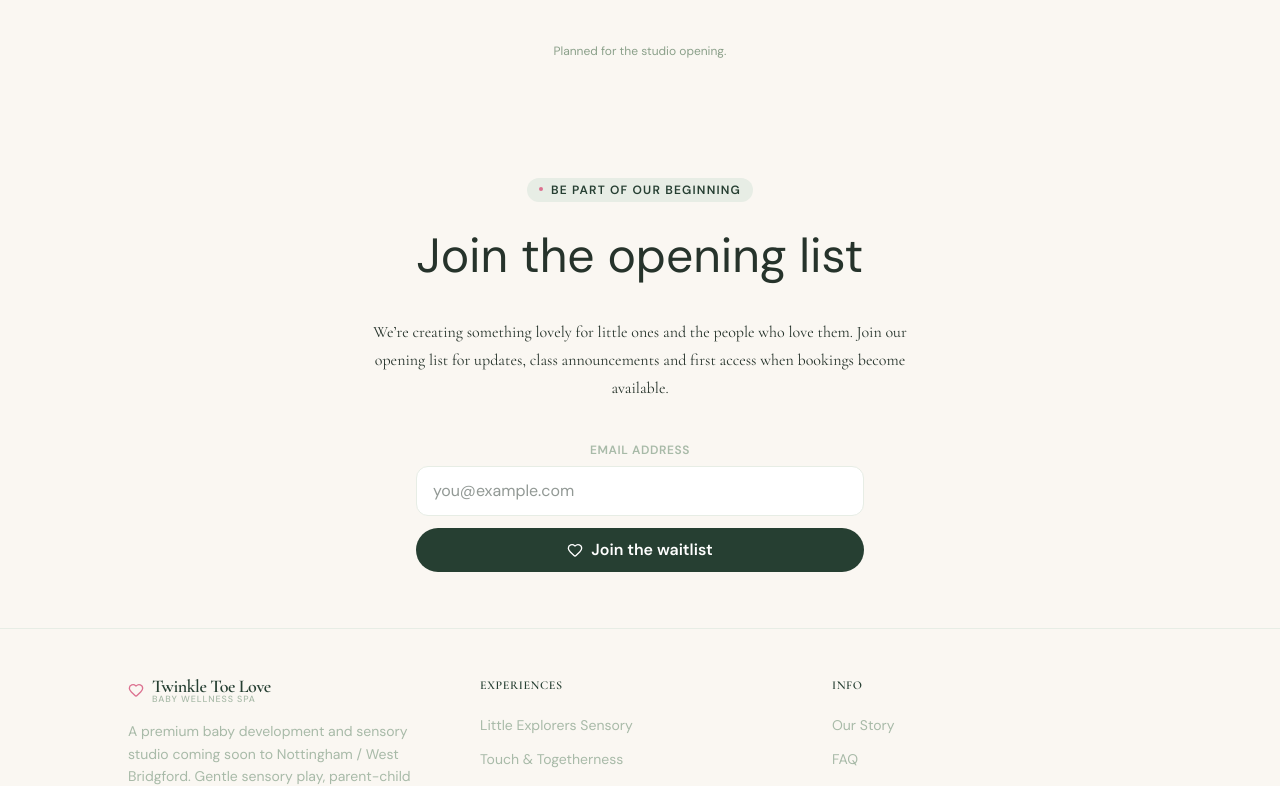
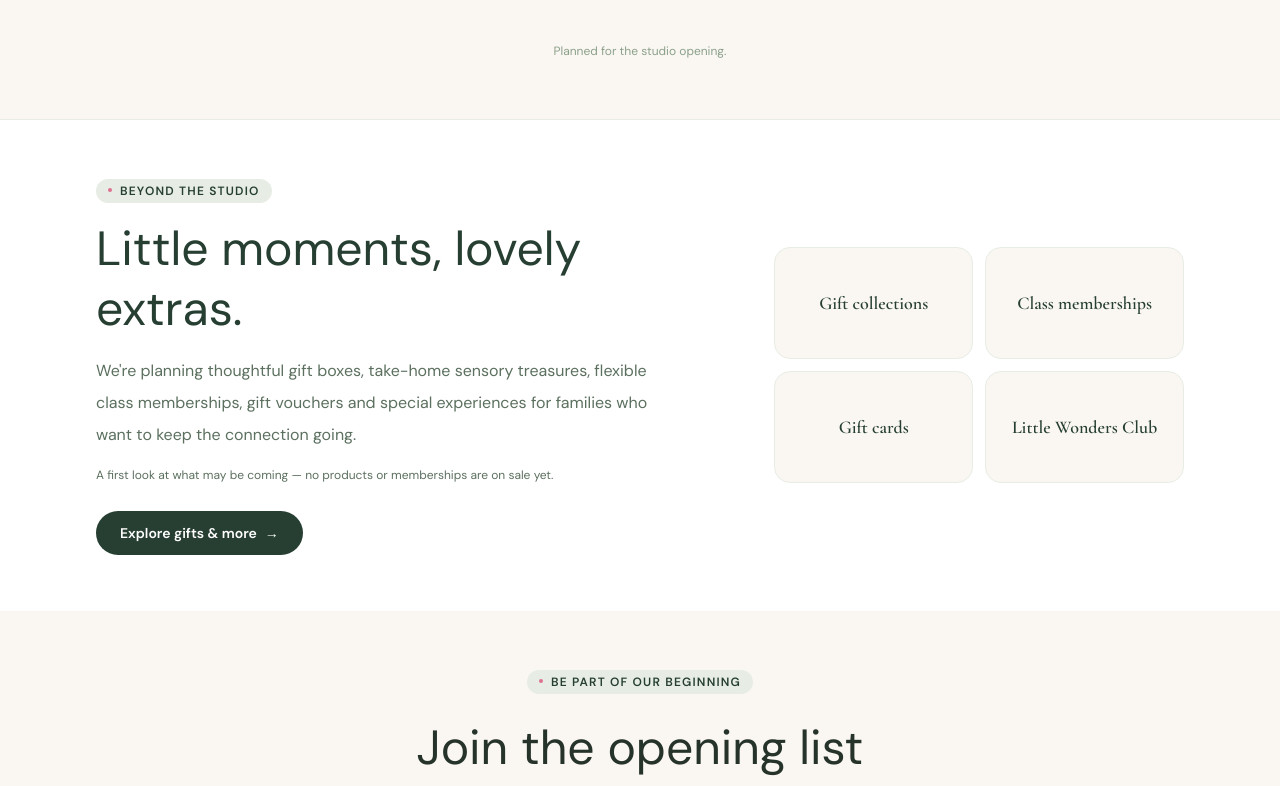
Before and after one commit to lizellevg2601-alt/baby-spa-microsite, a Next.js app: page / in a window 1280 px wide. Shown: the part 3235-4021 px from the top of the page. Built offline with nearby package versions, Linux system fonts and the light colour scheme.

Commit message:
Introduce gifts and memberships on homepage

```diff
--- a/src/app/page.tsx
+++ b/src/app/page.tsx
@@ -368,6 +368,41 @@ export default function Home() {
         </Container>
       </SectionWrapper>
 
+      {/* Discover gifts, memberships and other ways to connect */}
+      <SectionWrapper bg="white" className="section-padding-compact border-t border-pale-sage">
+        <Container className="max-w-6xl">
+          <div className="grid items-center gap-8 md:grid-cols-[1.2fr_0.8fr] md:gap-16">
+            <div className="min-w-0">
+              <Eyebrow>Beyond the studio</Eyebrow>
+              <SerifHeading size="4xl" weight="600" align="left" color="forest" className="mt-4 mb-4">
+                Little moments, lovely extras.
+              </SerifHeading>
+              <p className="max-w-xl text-base leading-8 text-sage-600">
+                We're planning thoughtful gift boxes, take-home sensory treasures,
+                flexible class memberships, gift vouchers and special experiences
+                for families who want to keep the connection going.
+              </p>
+              <p className="mt-3 text-xs leading-6 text-sage-600">
+                A first look at what may be coming — no products or memberships are on sale yet.
+              </p>
+              <Link
+                href="/gifts-and-more"
+                className="mt-6 inline-flex min-h-11 items-center justify-center rounded-full bg-forest-green px-6 py-3 text-sm font-semibold text-white transition-colors hover:bg-forest-green-dark"
+              >
+                Explore gifts & more <span aria-hidden="true" className="ml-2">→</span>
+              </Link>
+            </div>
+            <div className="grid grid-cols-2 gap-3" aria-label="Planned extras">
+              {["Gift collections", "Class memberships", "Gift cards", "Little Wonders Club"].map((item) => (
+                <div key={item} className="flex min-h-28 items-center justify-center rounded-2xl border border-pale-sage bg-warm-ivory px-4 py-5 text-center">
+                  <p className="font-serif text-lg font-semibold leading-snug text-forest-green">{item}</p>
+                </div>
+              ))}
+            </div>
+          </div>
+        </Container>
+      </SectionWrapper>
+
       {/* Section 6 — Be part of our beginning */}
       <SectionWrapper
         bg="forest"
```
